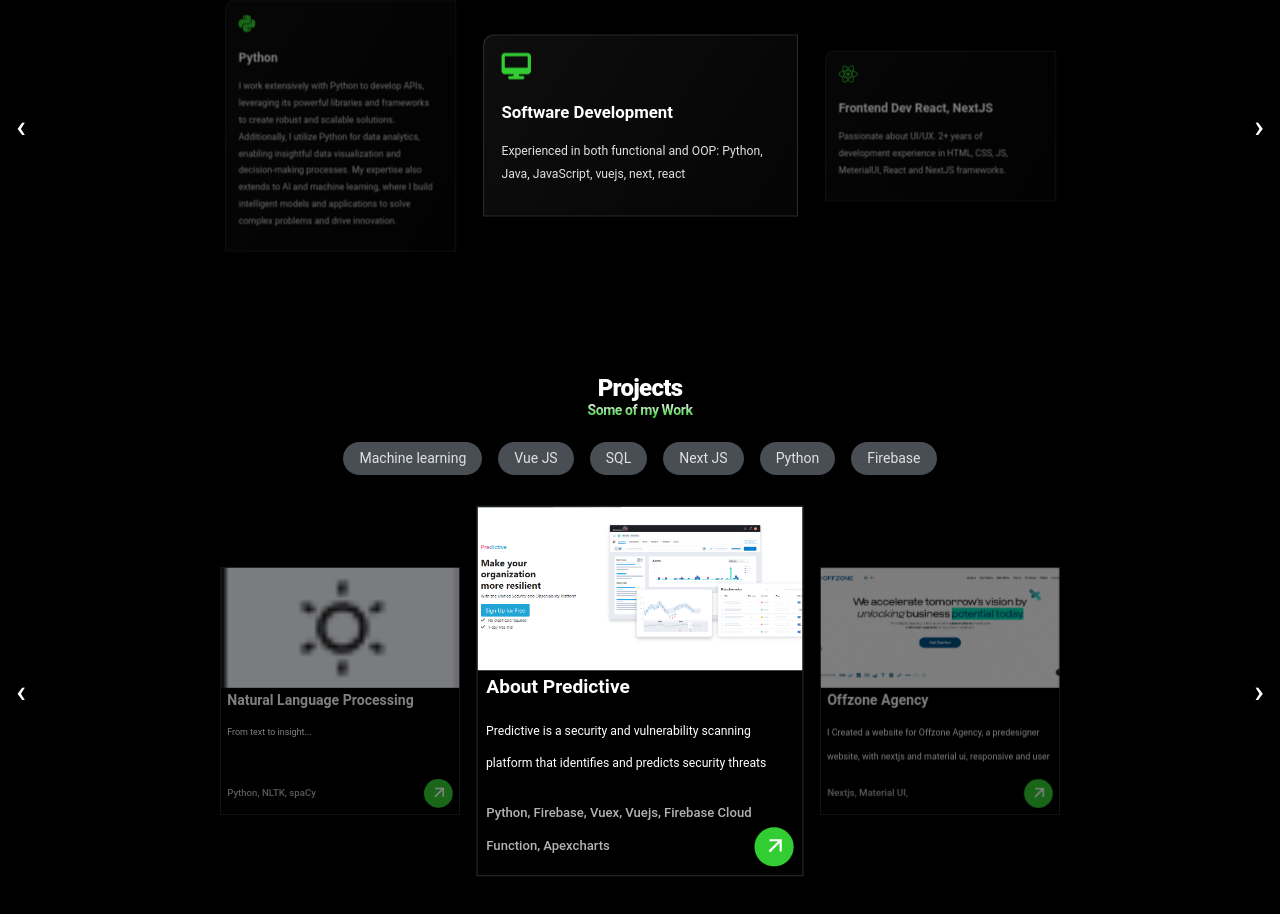
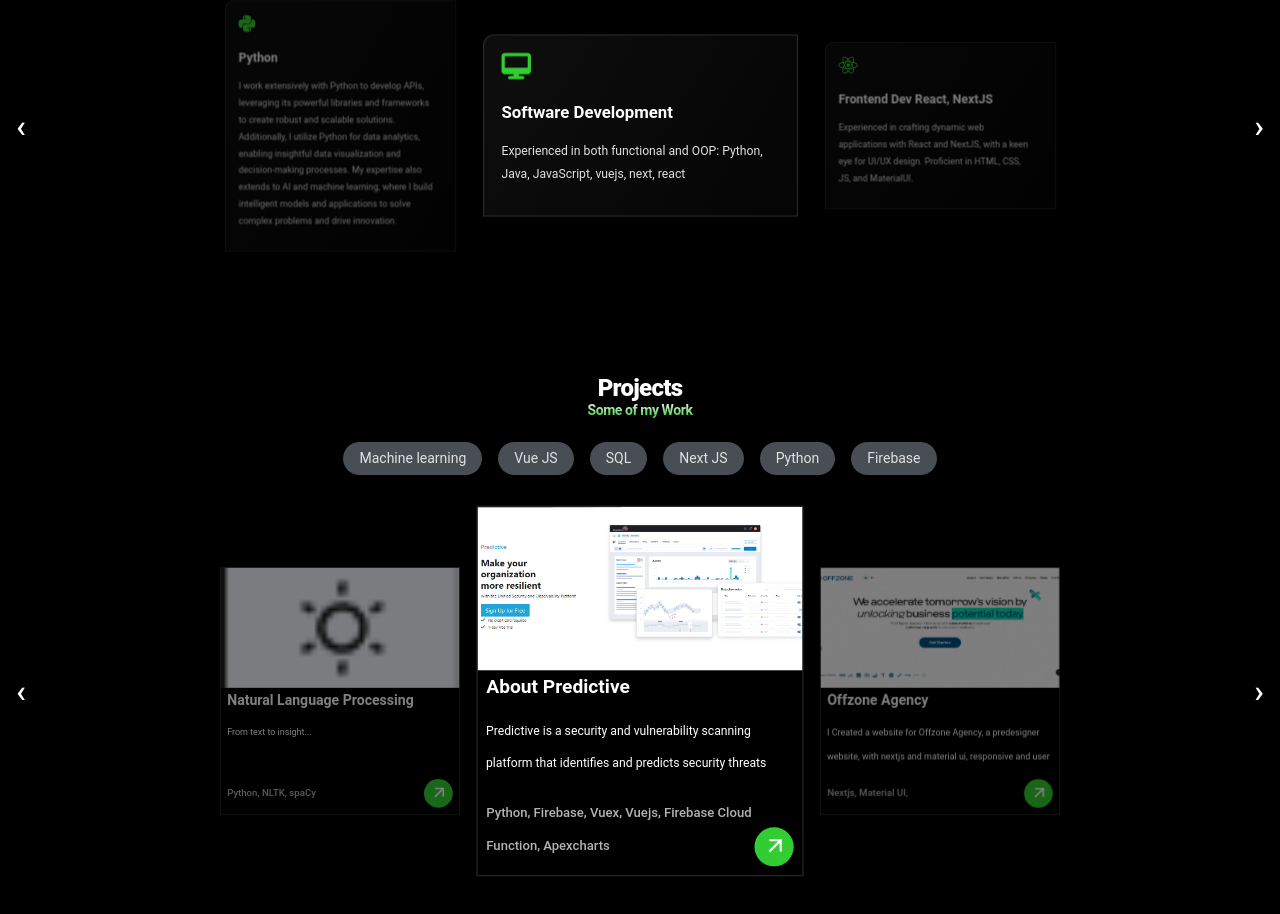
Before and after one commit to Othmane-aoubid/othmane_aoubid_portfolio, a Vue app: page / in a window 1280 px wide. Shown: the part 880-1794 px from the top of the page. Built offline with nearby package versions, Linux system fonts and the light colour scheme.

Commit message:
changed the description of some of the cards

```diff
--- a/src/components/WhatIdDo.vue
+++ b/src/components/WhatIdDo.vue
@@ -62,13 +62,13 @@
           icon: ["fab", "react"],
           title: "Frontend Dev React, NextJS",
           description:
-            "Passionate about UI/UX. 2+ years of development experience in HTML, CSS, JS, MeterialUI, React and NextJS frameworks.",
+            "Experienced in crafting dynamic web applications with React and NextJS, with a keen eye for UI/UX design. Proficient in HTML, CSS, JS, and MaterialUI.",
         },
         {
           icon: ["fab", "vuejs"],
           title: "Frontend Dev VueJS",
           description:
-            "Passionate about UI/UX. 2+ years of development experience in HTML, CSS, JS, VueJS frameworks.",
+            "Skilled in building interactive interfaces using VueJS, with a strong focus on user experience and responsive design. Well-versed in HTML, CSS, and JS.",
         },
         {
           image: require("../assets/firebase_icon.svg"),
```
